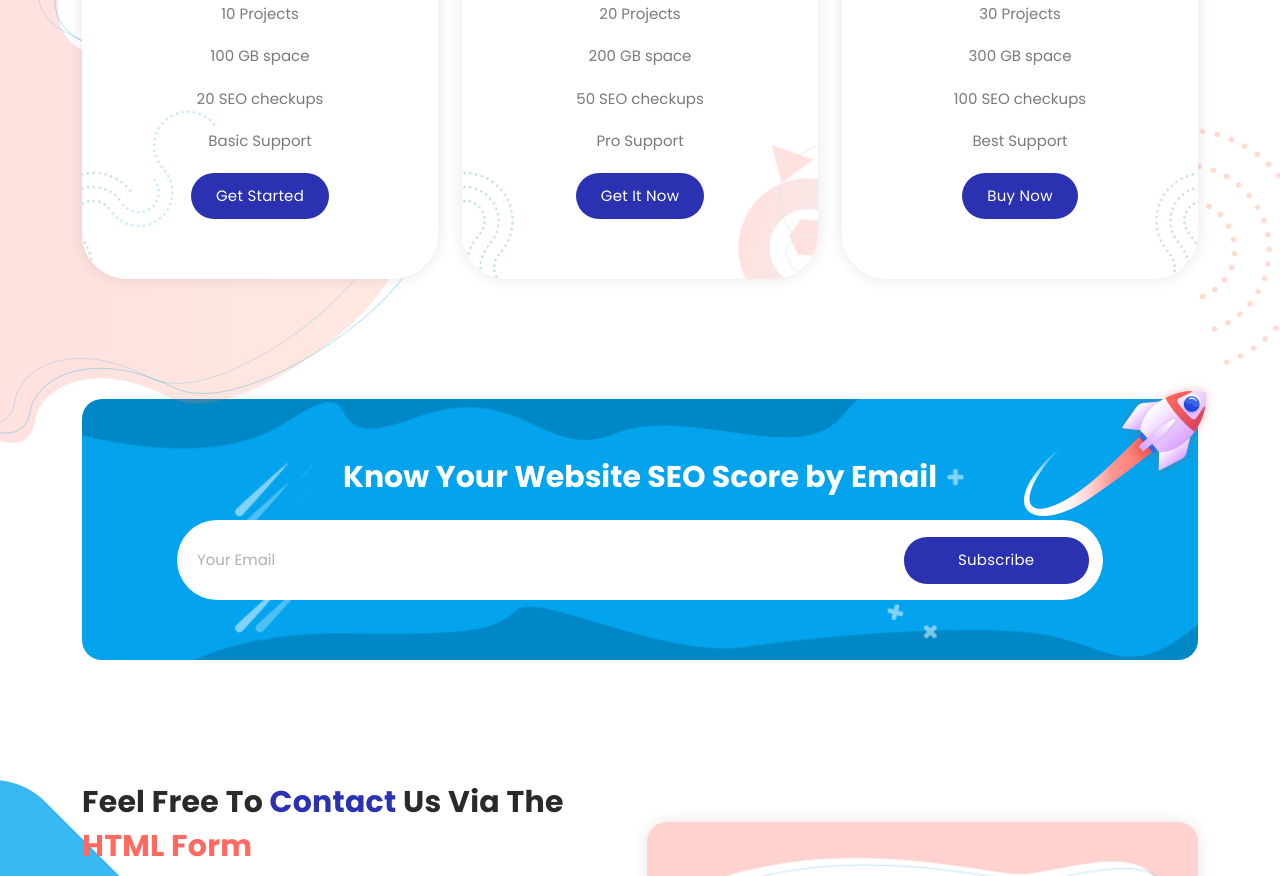
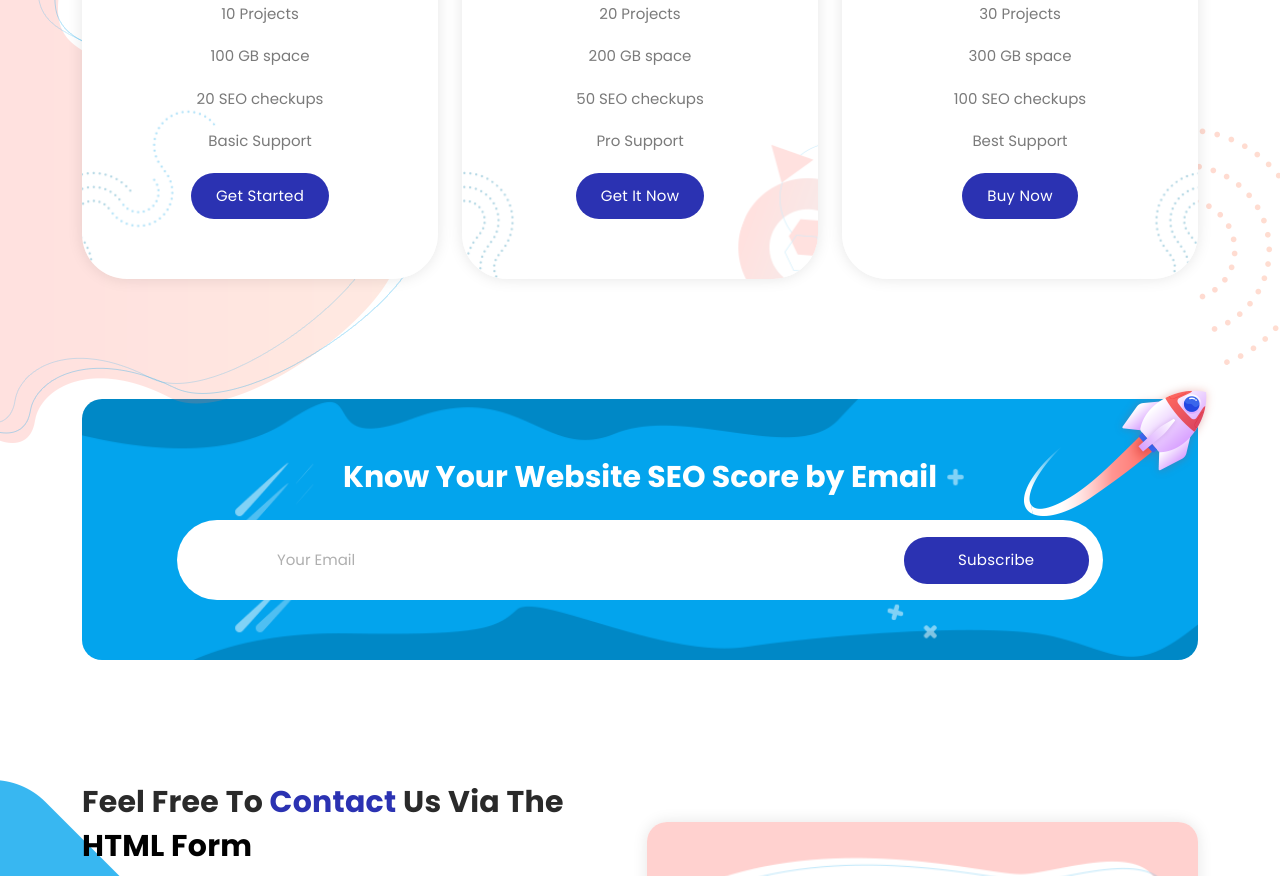
Before and after one commit to muradaghazade/TechCamp-Lawyer-Project, a plain HTML site: page index.html in a window 1280 px wide. Shown: the part 1924-2800 px from the top of the page. Drawn offline with Linux system fonts and the light colour scheme.

Commit message:
update saat 16:07

```diff
--- a/assets/css/templatemo-onix-digital.css
+++ b/assets/css/templatemo-onix-digital.css
@@ -161,7 +161,7 @@ body {
 }
 
 .section-heading h2 span {
-  color: #ff695f;
+  color: black;
   font-weight: 700;
   opacity: 1;
   text-transform: capitalize;
@@ -1410,11 +1410,12 @@ Subscribe kodu
 .subscribe .inner-content form input {
   width: 78%;
   margin-top: 20px;
+  border-radius: 40px;
   line-height: 40px;
   background-color: transparent;
   border: none;
   outline: none;
-  padding: 0px 20px;
+  padding: 0px 100px;
   font-size: 15px;
   color: #2a2a2a;
 }
```
